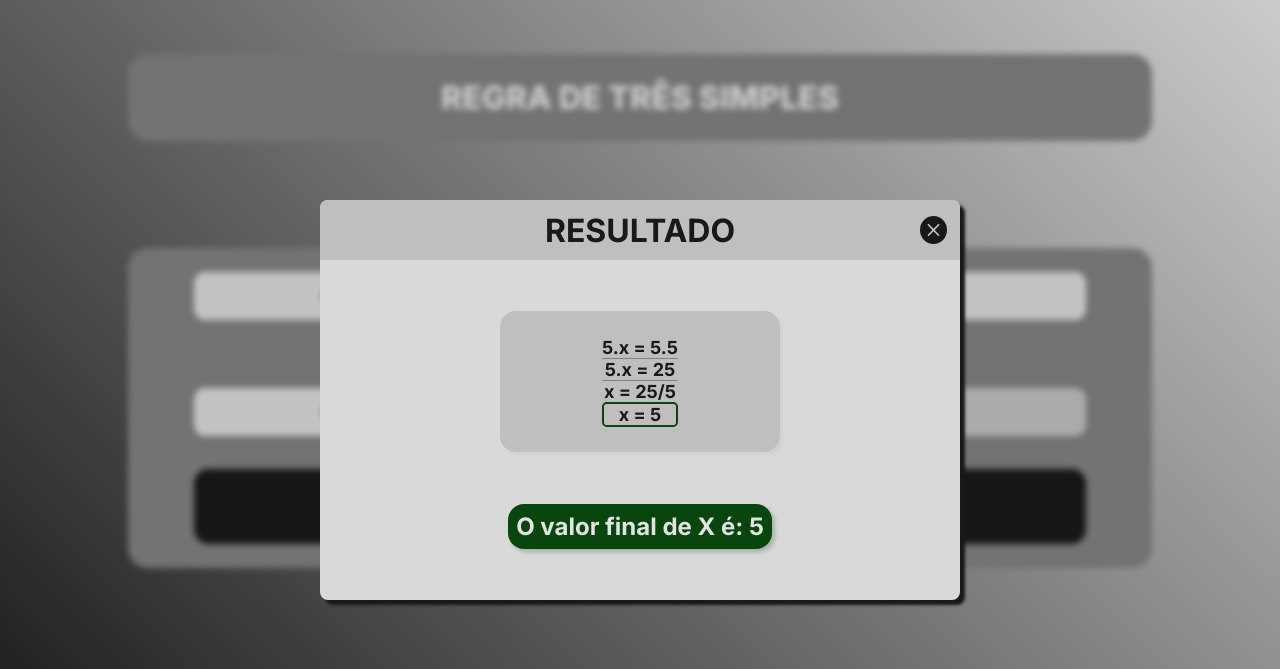
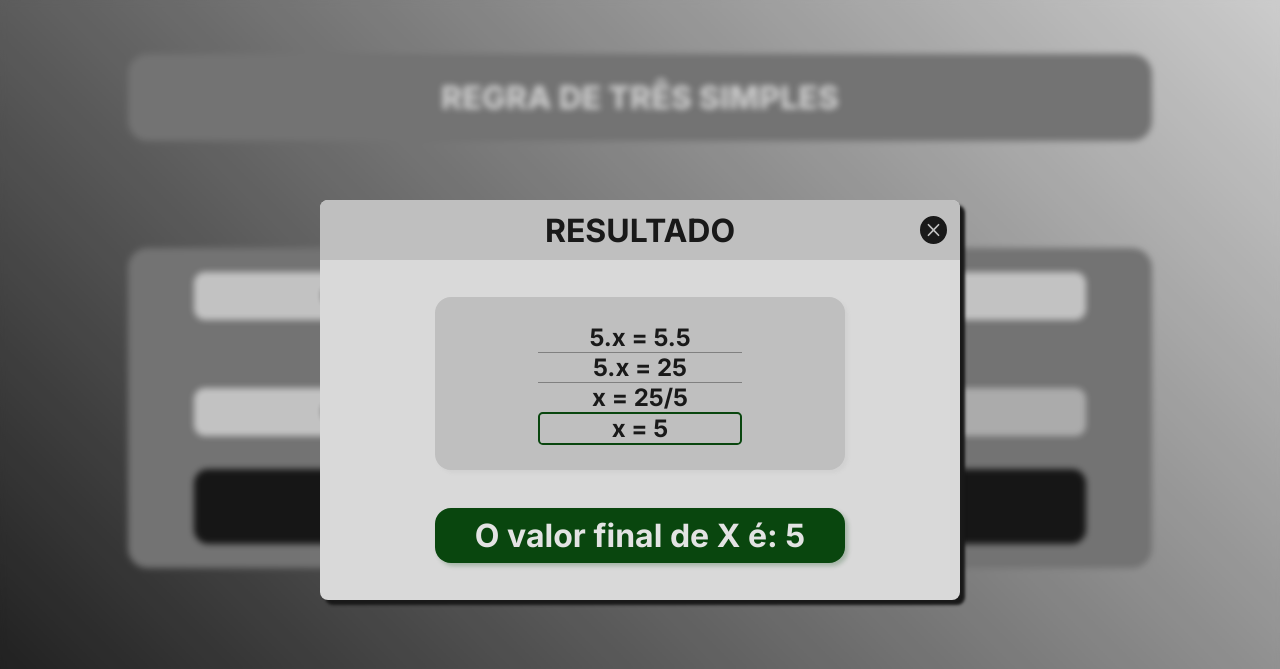
Before and after one commit to TiagoMacedoso/regra_de_tres, a plain HTML site: page index.html in a window 1280 px wide. Both pictures are taken after typing "5", "5", "5" into the empty fields and a click on the button "CALCULAR". Shown: the top 669 px of the page. Drawn offline with Linux system fonts and the light colour scheme.

Commit message:
Adição da estilização do modal no ambiente web, concluindo portanto a estilização em todos os ambientes

```diff
--- a/style.css
+++ b/style.css
@@ -324,6 +324,31 @@ dialog::backdrop{
     .media a{
         width: 2.5rem;
     }
+
+    .body_modal .process{
+        width: 80%;
+    }
+
+    .body_modal .process p{
+        font-size: x-large;
+    }
+
+    .body_modal .result{
+        width: 80%;
+    }
+
+    .body_modal .result h1{
+        width: 100%;
+        font-size: xx-large;
+    }
+
+    .body_modal .error h1{
+        font-size: xx-large;
+    }
+
+    .body_modal .error p{
+        font-size: large;
+    }
 }
 
 @keyframes effect-gradient {
```
